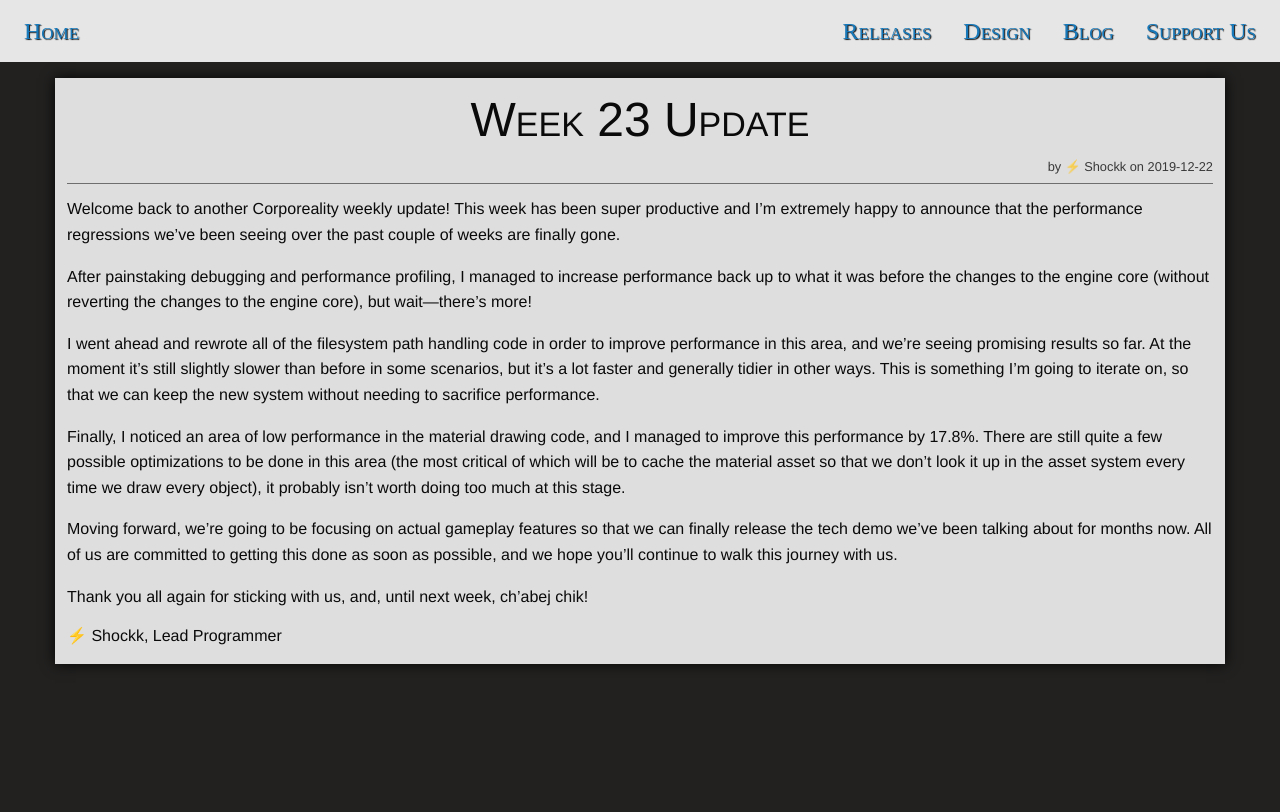
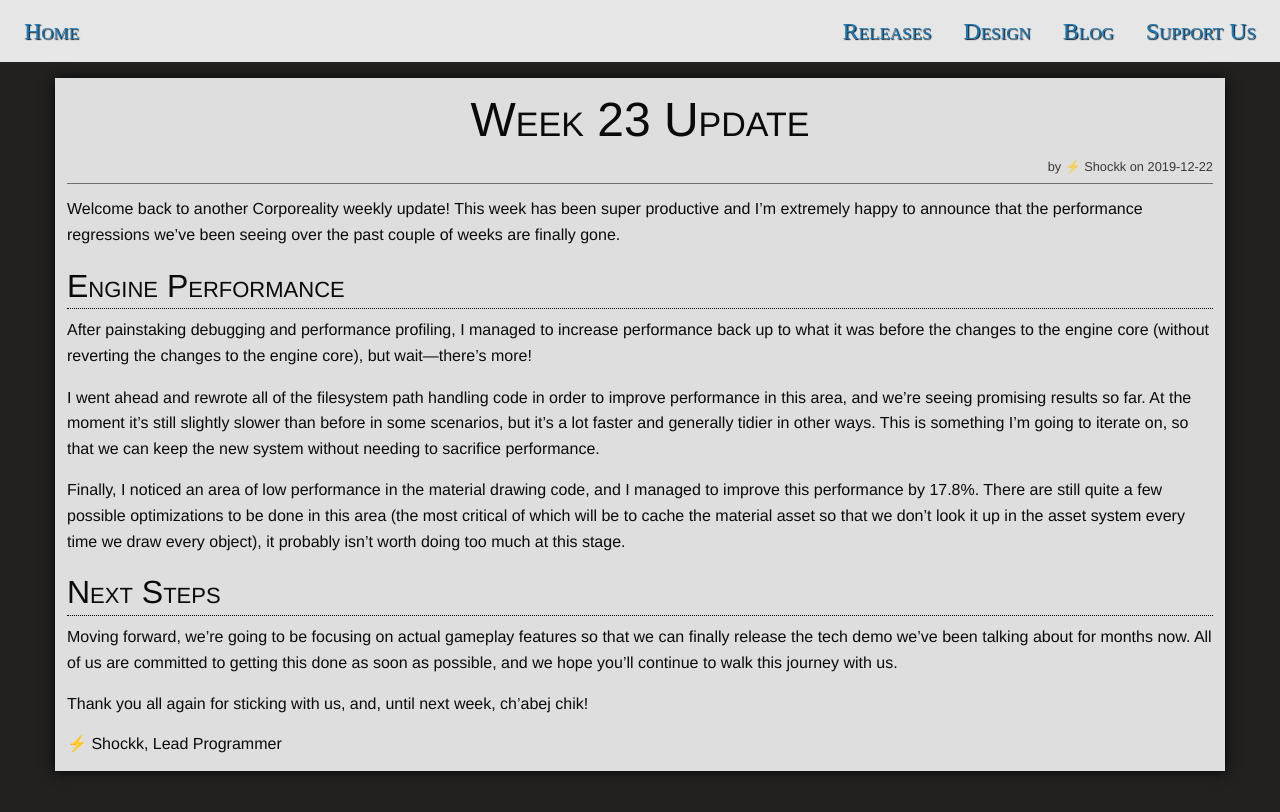
Before and after one commit to corporeality-space/web, a Jekyll site: the page built from _posts/2019-12-22-01-Week-23.md, in a window 1280 px wide. Shown: the top 812 px of the page. Built offline with Jekyll 4.4.1, drawn with Linux system fonts in a browser that asks for light colours; nearby versions of some CDN libraries; some web fonts are replaced; our own code applies the rules of GitHub Pages for plain Markdown files; library files that are not in the unit come from our copies.

Commit message:
Update 2019-12-22-01-Week-23.md

```diff
--- a/_posts/2019-12-22-01-Week-23.md
+++ b/_posts/2019-12-22-01-Week-23.md
@@ -7,12 +7,16 @@ description: Bug fixes and performance improvements :D
 
 Welcome back to another Corporeality weekly update! This week has been super productive and I'm extremely happy to announce that the performance regressions we've been seeing over the past couple of weeks are finally gone.
 
+# Engine Performance
+
 After painstaking debugging and performance profiling, I managed to increase performance back up to what it was before the changes to the engine core (without reverting the changes to the engine core), but wait—there's more!
 
 I went ahead and rewrote all of the filesystem path handling code in order to improve performance in this area, and we're seeing promising results so far. At the moment it's still slightly slower than before in some scenarios, but it's a lot faster and generally tidier in other ways. This is something I'm going to iterate on, so that we can keep the new system without needing to sacrifice performance.
 
 Finally, I noticed an area of low performance in the material drawing code, and I managed to improve this performance by 17.8%. There are still quite a few possible optimizations to be done in this area (the most critical of which will be to cache the material asset so that we don't look it up in the asset system every time we draw every object), it probably isn't worth doing too much at this stage.
 
+# Next Steps
+
 Moving forward, we're going to be focusing on actual gameplay features so that we can finally release the tech demo we've been talking about for months now. All of us are committed to getting this done as soon as possible, and we hope you'll continue to walk this journey with us.
 
 Thank you all again for sticking with us, and, until next week, ch’abej chik!
```
